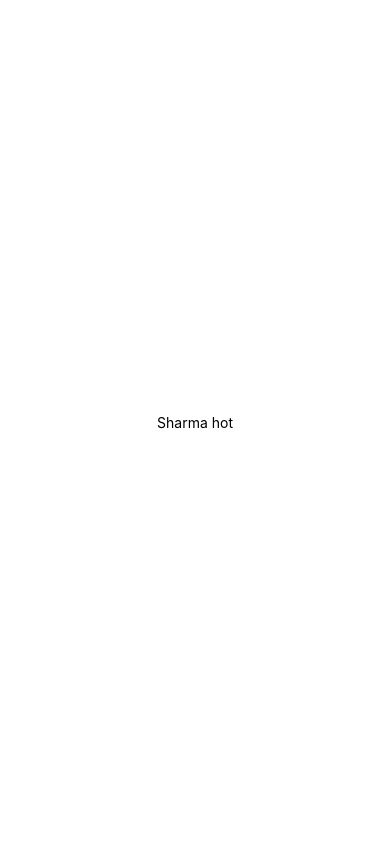
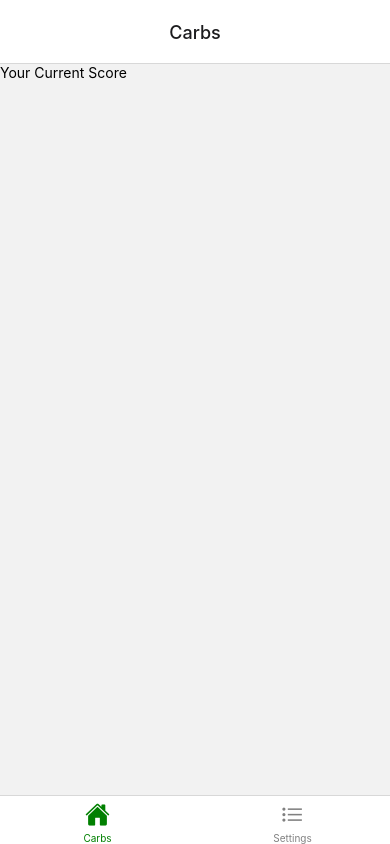
Before and after one commit to Chandan-CV/carbs, a React Native app: screen /Home in a window 390 px wide. Built offline with nearby package versions, Linux system fonts and the light colour scheme.

Commit message:
added routing

```diff
--- a/App.js
+++ b/App.js
@@ -1,20 +1,53 @@
-import { StatusBar } from 'expo-status-bar';
-import { StyleSheet, Text, View } from 'react-native';
+import { createBottomTabNavigator } from "@react-navigation/bottom-tabs";
+import { StatusBar } from "expo-status-bar";
+import { StyleSheet, Text, View } from "react-native";
+import { NavigationContainer } from "@react-navigation/native";
+import HomeScreen from "./screens/HomeScreen";
+import { Ionicons } from "@expo/vector-icons";
+// react-native-vector-icons/Ionicons otherwise.
+
+const Tab = createBottomTabNavigator();
 
 export default function App() {
   return (
-    <View style={styles.container}>
-      <Text>Sharma hot</Text>
-      <StatusBar style="auto" />
-    </View>
+    <NavigationContainer>
+      <Tab.Navigator
+        screenOptions={({ route }) => ({
+          tabBarIcon: ({ focused, color, size }) => {
+            let iconName;
+
+            if (route.name === "Home") {
+              iconName = focused ? "home" : "home-outline";
+            } else if (route.name === "Settings") {
+              iconName = focused ? "ios-list" : "ios-list-outline";
+            }
+
+            // You can return any component that you like here!
+            return <Ionicons name={iconName} size={size} color={color} />;
+          },
+          tabBarActiveTintColor: "green",
+          tabBarInactiveTintColor: "gray",
+        })}
+      >
+        <Tab.Screen
+          name="Home"
+          component={HomeScreen}
+          options={{
+            title: "Carbs",
+            headerTitleAlign: "center",
+          }}
+        />
+        <Tab.Screen name="Settings" component={HomeScreen} />
+      </Tab.Navigator>
+    </NavigationContainer>
   );
 }
 
 const styles = StyleSheet.create({
   container: {
     flex: 1,
-    backgroundColor: '#fff',
-    alignItems: 'center',
-    justifyContent: 'center',
+    backgroundColor: "#fff",
+    alignItems: "center",
+    justifyContent: "center",
   },
 });
--- a/package.json
+++ b/package.json
@@ -9,6 +9,8 @@
     "web": "expo start --web"
   },
   "dependencies": {
+    "@expo/vector-icons": "^13.0.0",
+    "@react-navigation/bottom-tabs": "^6.5.8",
     "expo": "~49.0.11",
     "expo-status-bar": "~1.6.0",
     "react": "18.2.0",
--- /dev/null
+++ b/screens/HomeScreen.js
@@ -0,0 +1,14 @@
+import React from 'react'
+import { SafeAreaView, View, Text, Button} from 'react-native'
+
+function HomeScreen({ navigation }) {
+  return (
+   <SafeAreaView>
+       <View>
+              <Text>Your Current Score</Text>
+        </View>
+   </SafeAreaView>
+  )
+}
+
+export default HomeScreen
```
Also changed, not shown: 1 other file (tests, documents, lock files or other folders).
